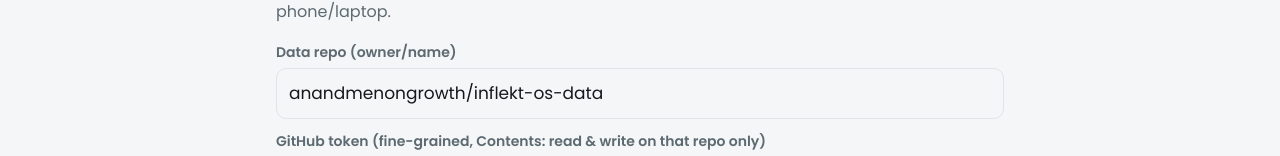
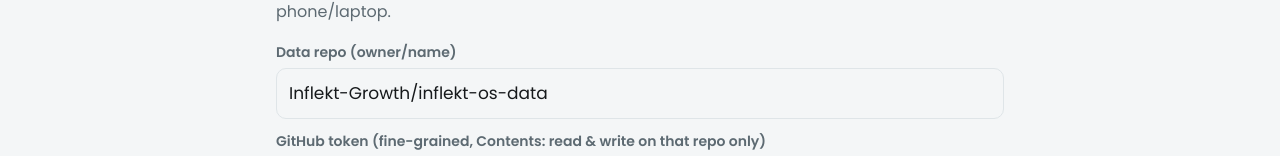
Before and after one commit to anandmenongrowth/Inflekt-OS, a plain HTML site: page index.html in a window 1280 px wide. Shown: the part 144-300 px from the top of the page. Drawn offline with Linux system fonts and the light colour scheme.

Commit message:
Data repo moved to Inflekt-Growth org; migrate saved repo name
Co-Authored-By: Claude Sonnet 5.5 <noreply@anthropic.com>

```diff
--- a/index.html
+++ b/index.html
@@ -101,7 +101,8 @@ const slug=s=>String(s).toLowerCase().replace(/[^a-z0-9]+/g,'-').replace(/^-|-$/
 function toast(m){const t=$('#toast');t.textContent=m;t.style.display='block';clearTimeout(toast.h);toast.h=setTimeout(()=>t.style.display='none',2600)}
 
 /* ============ state + GitHub sync ============ */
-const S={conn:LS.get('conn',{repo:'anandmenongrowth/inflekt-os-data',token:'',me:''}),d:{},tab:'today',filter:'me',ready:false};
+const S={conn:LS.get('conn',{repo:'Inflekt-Growth/inflekt-os-data',token:'',me:''}),d:{},tab:'today',filter:'me',ready:false};
+if(S.conn.repo==='anandmenongrowth/inflekt-os-data'){S.conn.repo='Inflekt-Growth/inflekt-os-data';LS.set('conn',S.conn)}   // repo moved to the organisation
 const FILES={config:{},tasks:[],events:[],pipeline:[],decisions:[],imported:[]};
 const API='https://api.github.com/repos/';
 async function gh(path,opt={}){
@@ -532,7 +533,7 @@ function editLead(x){
 function renderSettings(m){
   const c=S.conn;
   m.innerHTML='<h2 style="margin-top:0">Connect</h2><p class="mute">Data lives in your private GitHub repo. Each partner pastes their own token once on their phone/laptop.</p>'+
-   '<label>Data repo (owner/name)</label><input id="s_r" value="'+esc(c.repo)+'" placeholder="anandmenongrowth/inflekt-os-data">'+
+   '<label>Data repo (owner/name)</label><input id="s_r" value="'+esc(c.repo)+'" placeholder="Inflekt-Growth/inflekt-os-data">'+
    '<label>GitHub token (fine-grained, Contents: read &amp; write on that repo only)</label><input id="s_t" type="password" value="'+esc(c.token)+'">'+
    '<label>I am</label><select id="s_m"><option value="">Select your name</option>'+((S.d.config&&S.d.config.team)||DEFAULT_TEAM).map(n=>'<option'+(n===c.me?' selected':'')+'>'+esc(n)+'</option>').join('')+'</select>'+
    '<button class="b" id="s_s">Save + connect</button>'+
```
